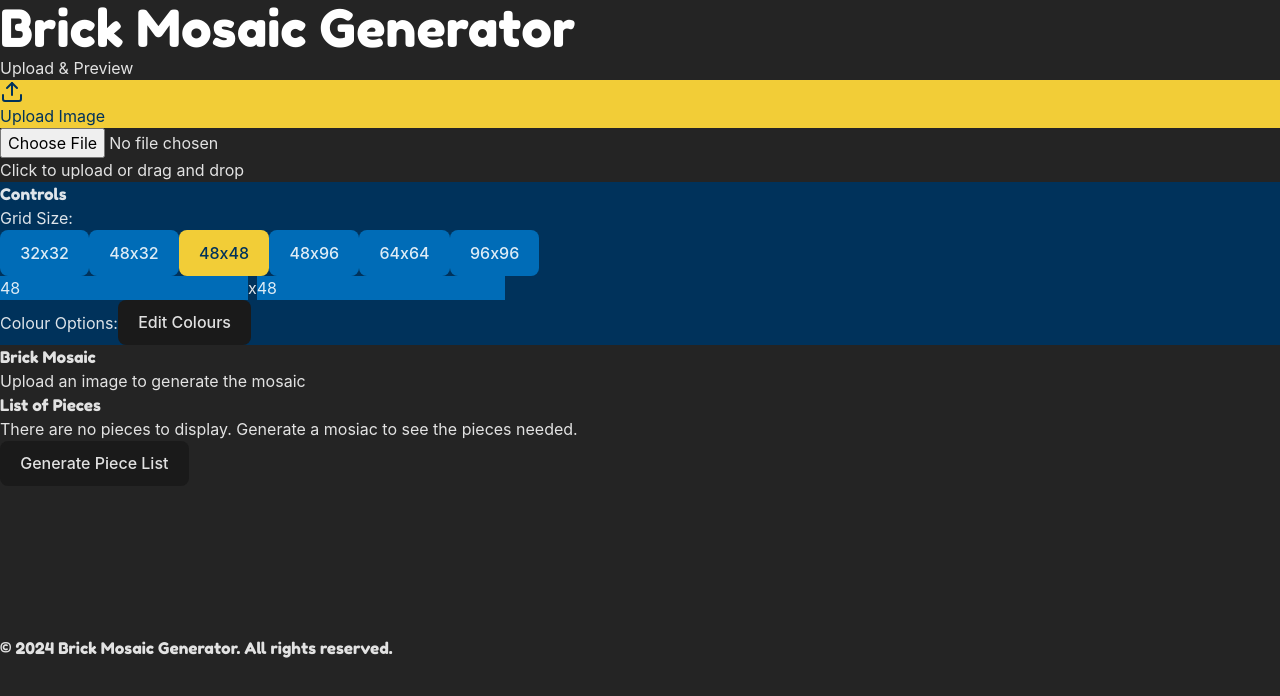
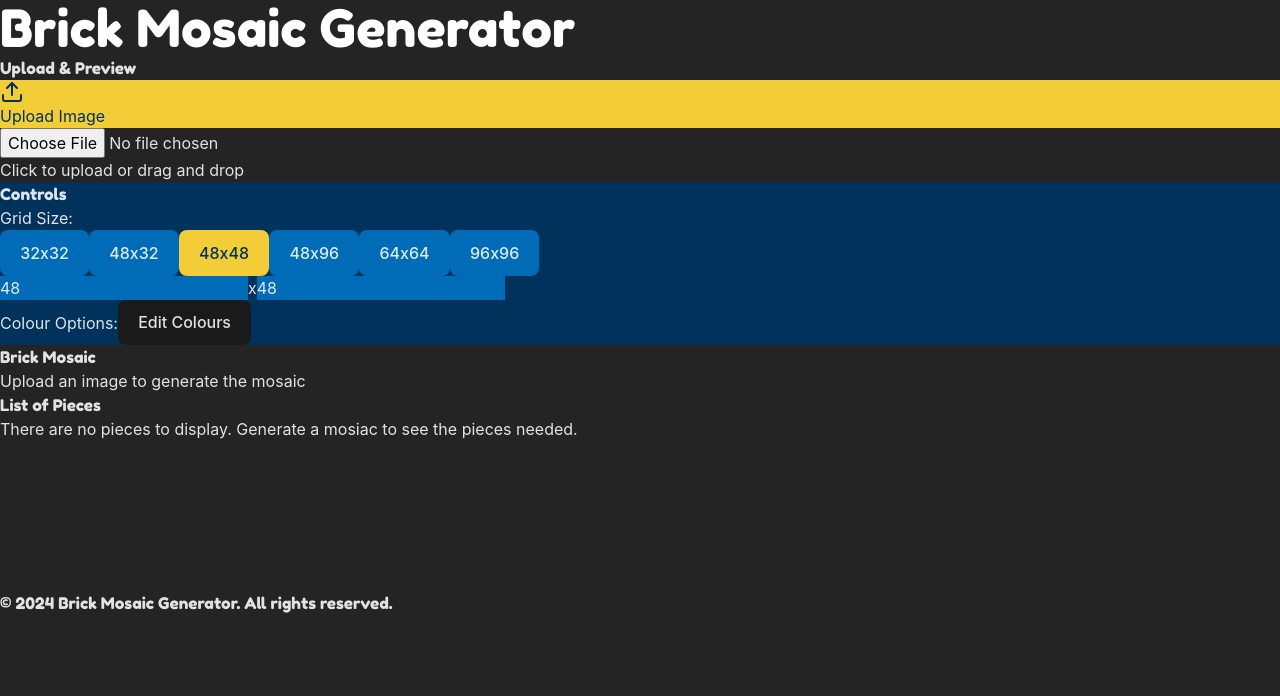
Before and after one commit to ethantr/lego-mosaic, a React (Vite) app: page / in a window 1280 px wide. Shown: the top 696 px of the page. Built offline with nearby package versions, Linux system fonts and the light colour scheme.

Commit message:
Piece count auto generates.

```diff
--- a/src/App.tsx
+++ b/src/App.tsx
@@ -1,4 +1,4 @@
-import { useRef, useState } from "react";
+import { useEffect, useRef, useState } from "react";
 import ImageUploader from "./components/ImageUploader";
 import OriginalImage from "./components/OriginalImage";
 import BrickMosaic from "./components/BrickGrid";
@@ -19,6 +19,10 @@ const App = () => {
   const [finalPieces, setFinalPieces] = useState<Map<BrickColour, number>>(new Map());
 
   const canvasRef = useRef<HTMLCanvasElement>(null);
+
+  useEffect(() => {
+    setFinalPieces(countOccurrences(pixelatedColours))
+  }, [ pixelatedColours]);
 
   const handleImageUpload = (imageSrc: string) => {
     setUploadedImage(imageSrc);
@@ -50,7 +54,7 @@ const App = () => {
       <main className="flex-grow p-6 flex flex-col md:flex-row space-y-6 md:space-y-0 md:space-x-6">
         {/* Left Column: Upload & Settings */}
         <div className="bg-white rounded-lg shadow-lg p-6 flex-1">
-          <h2 className="text-2xl font-bold mb-4 text-red-600">Upload & Preview</h2>
+          <h2 style={{ fontFamily: "'Fredoka One', sans-serif" }} className="text-2xl font-bold mb-4 text-red-600">Upload & Preview</h2>
           <div className="mb-4">
             <ImageUploader onImageUpload={handleImageUpload} />
           </div>
@@ -85,7 +89,7 @@ const App = () => {
 
           <PieceList
             finalPieces={finalPieces}
-            onGenerate={() => setFinalPieces(countOccurrences(pixelatedColours))} />
+             />
         </div>
 
         <canvas ref={canvasRef} className="hidden"></canvas>
--- a/src/components/PieceList.tsx
+++ b/src/components/PieceList.tsx
@@ -2,22 +2,16 @@ import { BrickColour } from "../utils/colourMapping";
 
 type PieceListProps = {
   finalPieces: Map<BrickColour, number>;
-  onGenerate: () => void;
 };
 
-const PieceList: React.FC<PieceListProps> = ({ finalPieces, onGenerate }) => {
+const PieceList: React.FC<PieceListProps> = ({ finalPieces }) => {
 
   if (finalPieces.size === 0) {
     return <div className="bg-red-500 p-4 rounded-lg shadow-lg">
       <h2 className="text-2xl font-bold mb-4" style={{ fontFamily: "'Fredoka One', sans-serif" }}>List of Pieces</h2>
       <div className="text-center text-gray-200"> There are no pieces to display. Generate a mosiac to see the pieces needed.
       </div>
-      <button
-        onClick={onGenerate}
-        className="bg-yellow-500 px-3 py-2 rounded-lg text-gray-900 hover:bg-yellow-600 transition duration-300"
-      >
-        Generate Piece List
-      </button>
+
     </div>
   }
 
@@ -25,12 +19,6 @@ const PieceList: React.FC<PieceListProps> = ({ finalPieces, onGenerate }) => {
     <div className="bg-red-500 p-4 rounded-lg shadow-lg">
       <h2 className="text-2xl font-bold mb-4" style={{ fontFamily: "'Fredoka One', sans-serif" }}>List of Pieces</h2>
 
-      <button
-        onClick={onGenerate}
-        className="bg-yellow-500 px-3 py-2 rounded-lg text-gray-900 hover:bg-yellow-600 transition duration-300"
-      >
-        Generate Piece List
-      </button>
       {finalPieces.size > 0 && (
         <ul className="mt-4 space-y-2">
           {[...finalPieces.entries()].map(([brick, count]) => (
```
